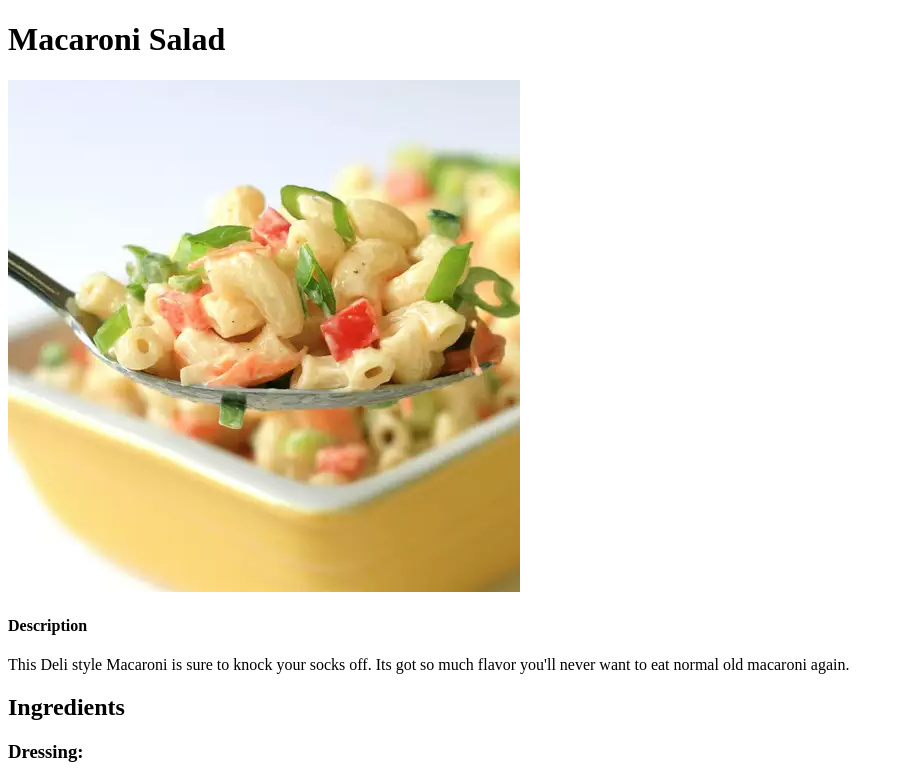
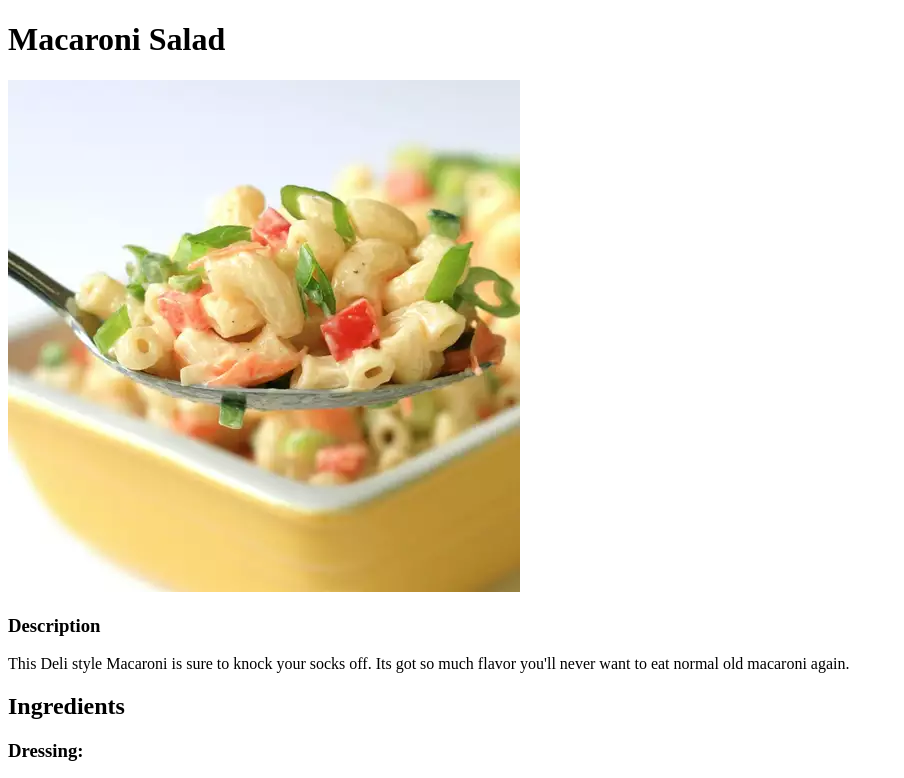
Before and after one commit to BeefyAmigo/odin-recipes, a plain HTML site: page recipes/macaroni-salad.html in a window 1280 px wide. Shown: the top 778 px of the page, without its empty margins (0-904 px from the left). Drawn offline with Linux system fonts and the light colour scheme.

Commit message:
Change heading size line 12 from <h4> to <h3>

```diff
--- a/recipes/macaroni-salad.html
+++ b/recipes/macaroni-salad.html
@@ -9,7 +9,7 @@
     <body>
         <h1>Macaroni Salad</h1>
         <img src="../images/image.webp" alt="Some Delicious Macaroni salad">
-            <h4>Description</h4>
+            <h3>Description</h3>
                 <p>This Deli style Macaroni is sure
                 to knock your socks off. Its got so
                 much flavor you'll never want to eat
```
